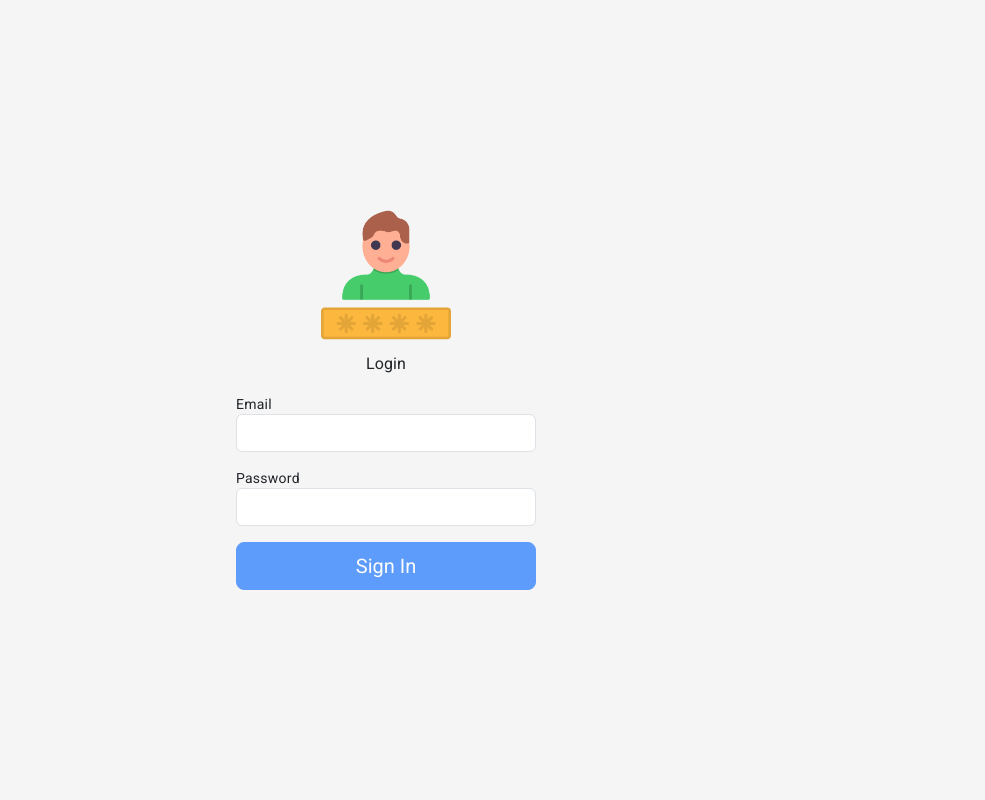
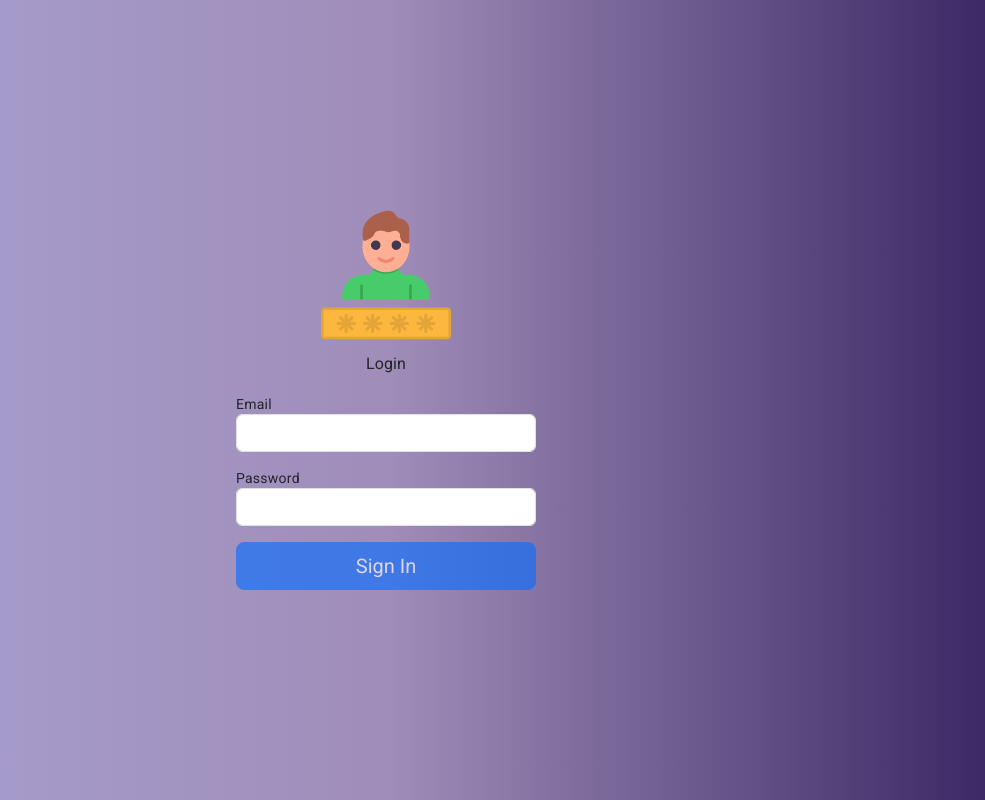
Before and after one commit to JesusOyola/challenge-riu-frontend, an Angular app: page /login in a window 1280 px wide. Shown: the whole page, without its empty margins (254-1239 px from the left). Built offline with nearby package versions, Linux system fonts and the light colour scheme.

Commit message:
feature(login):Change background

```diff
--- a/src/app/pages/login/login.component.scss
+++ b/src/app/pages/login/login.component.scss
@@ -2,7 +2,7 @@
   display: flex;
   justify-content: center;
   align-items: center;
-  background-color: #f5f5f5;
+  background: linear-gradient(90deg, #a8a3d4,#a08db9,#342360);
   height: 100%;
 }
 
@@ -16,3 +16,6 @@
   width: 100%;
   text-align: center;
 }
+.btn-lg{
+  cursor: pointer;
+}
```
